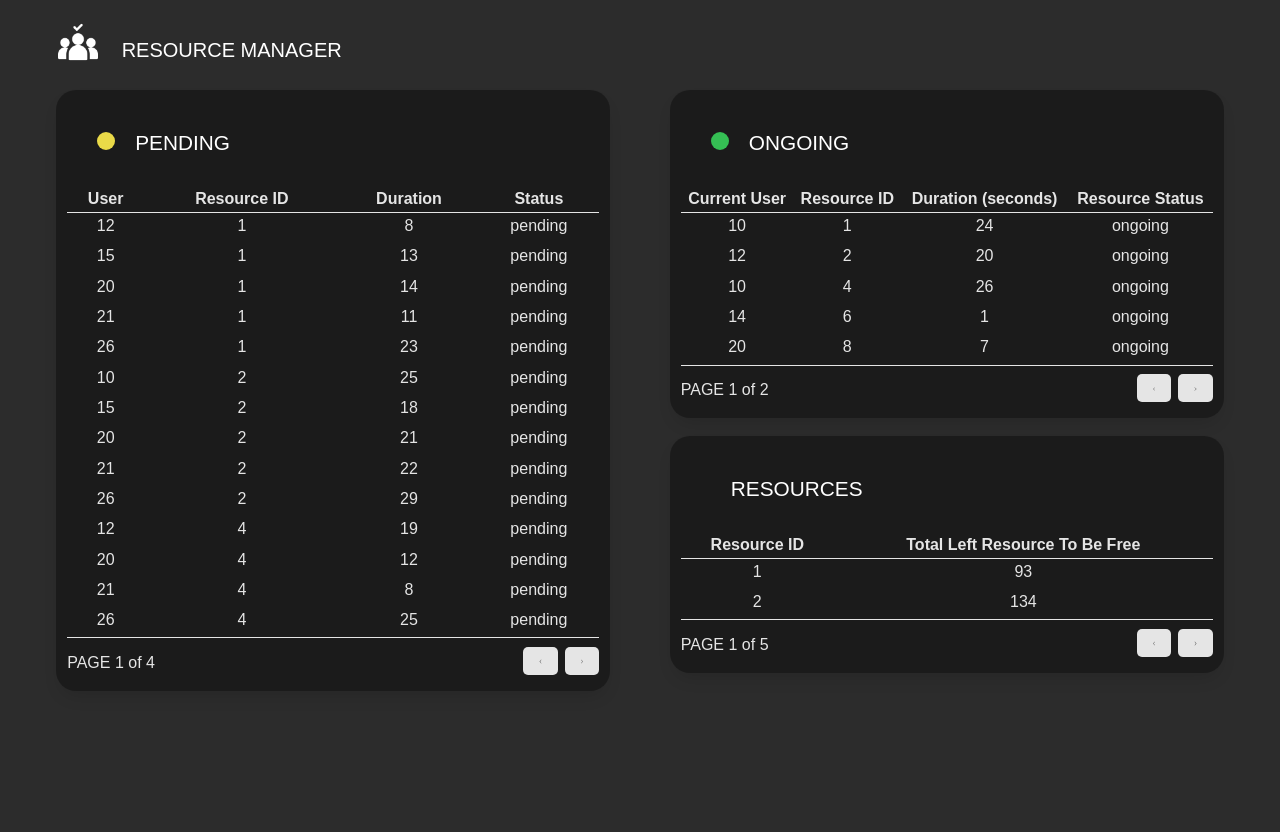
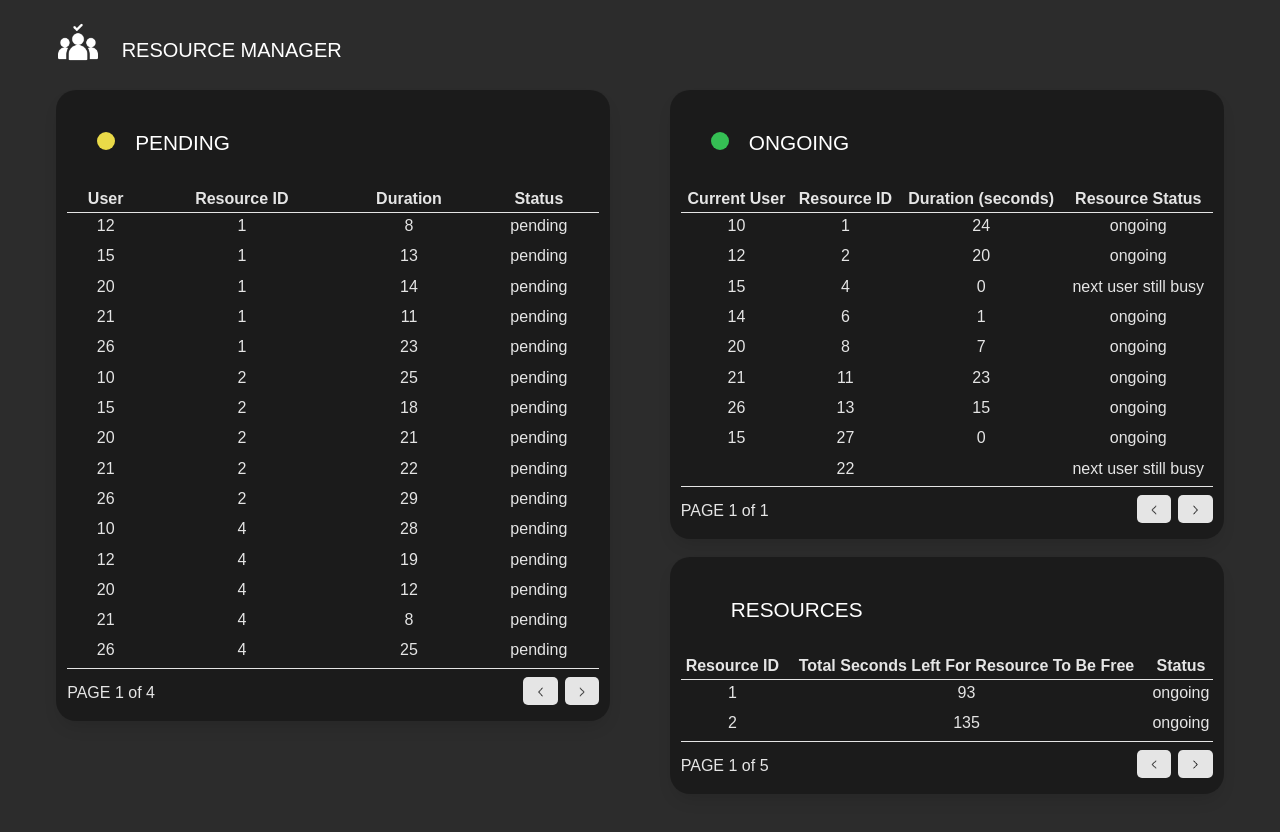
Before and after one commit to GWC523/CMSC-125-MP1, a React (Create React App) app: page / in a window 1280 px wide. Shown: the top 832 px of the page. Before the commit the page ends 800 px from the top, so only its background shows below. Built offline with nearby package versions, Linux system fonts and the light colour scheme.

Commit message:
Updated resource manager code

```diff
--- a/src/App.css
+++ b/src/App.css
@@ -191,7 +191,7 @@ table {
   }
 
   .back-icon, .next-icon {
-    width: 20%;
+    width: 50%;
   }
 
   .display-input {
--- a/src/App.js
+++ b/src/App.js
@@ -102,7 +102,7 @@ function App() {
         })
 
         var result = Object.keys(r).map(function(k) {
-          return {resource: k, duration: r[k]}
+          return {resource: k, duration: r[k], stat: 'ongoing' }
         });
 
         setTotalDuration(result)
@@ -162,23 +162,30 @@ function App() {
 
   function setUse() {
     var list = [...ongoing];
+    var duration = [...totalDuration];
     var currentPending = [...pending];
     for(var i = 0; i <= list.length - 1; i++) {
         if(list[i]['duration'] !== 0 && list[i]['status'] != 'done' && list[i]['status'] != 'next user still busy' && list[i]['status'] != 'waiting') {
           //decrement duration per 1 second
           list[i]['duration'] = list[i]['duration'] - 1;
+          if(duration[i]['duration'] !== 0) {
+            duration[i]['stat'] = 'ongoing';
+            duration[i]['duration'] = duration[i]['duration'] - 1;
+          }
         } else {
             //check pending list for specific resource
             const stillPending = currentPending.filter((info) => info.resource === list[i]['resource'] && info.status === 'pending');
 
             if(stillPending.length === 0) {
+              list[i]['user'] = '';
+              list[i]['duration'] = '';
               list[i]['status'] = 'done';
             } else {
               //resource still has pending users
               for(var j = 0; j < currentPending.length; j++) {
                 //check if user is still using a resource then dont swap
                 if(currentPending[j]['resource'] === list[i]['resource'] && currentPending[j]['status'] != 'ongoing') {
-                  const found = list.filter((info) => info.user === currentPending[j]['user'] && info.status !== 'next user still busy' && info.status !== 'done' && info.status !== 'ongoing');
+                  const found = list.filter((info) => info.user === currentPending[j]['user'] && info.status !== 'next user still busy' && info.status !== 'done');
                   console.log(found)
                   //if free then swap
                   if(found.length === 0) {
@@ -191,6 +198,10 @@ function App() {
                     currentPending[j]['resource'] = 'ongoing';
                     currentPending[j]['status'] = 'ongoing';
                     break;
+                  } else {
+                    //if not free, go to next user
+                    list[i]['status'] = 'next user still busy';
+                    duration[i]['stat'] = 'on hold';
                   }
                 }
               }
@@ -216,33 +227,11 @@ function App() {
   React.useEffect(() => {
       if(start === true) {
         setInterval(function () {
-          setDuration();
+          // setDuration();
           setUse();
           }, 1000);
       }
   },[start]);
-
-
-
-
-
-
-
-
-
-
-  ///////////////////////////////////////////////
-
-  const mockData2 = [
-      {
-      resourceId: "1",
-      elapsedTime: "1 min 30 sec",
-    },
-    {
-      resourceId: "1",
-      elapsedTime: "1 min 30 sec",
-    },
-  ];
 
 
   return (
@@ -267,12 +256,12 @@ function App() {
             tableData={ongoing}
             // counters={counters}
             headingColumns={["Current User","Resource ID", "Duration (seconds)", "Resource Status"]}
-            rowsPerPage={5}
+            rowsPerPage={15}
             />
             <Table
             type={"resources"}
             tableData={totalDuration}
-            headingColumns={["Resource ID", "Total Left Resource To Be Free"]}
+            headingColumns={["Resource ID", "Total Seconds Left For Resource To Be Free", "Status"]}
             rowsPerPage={2}
             />
         </div>
```
